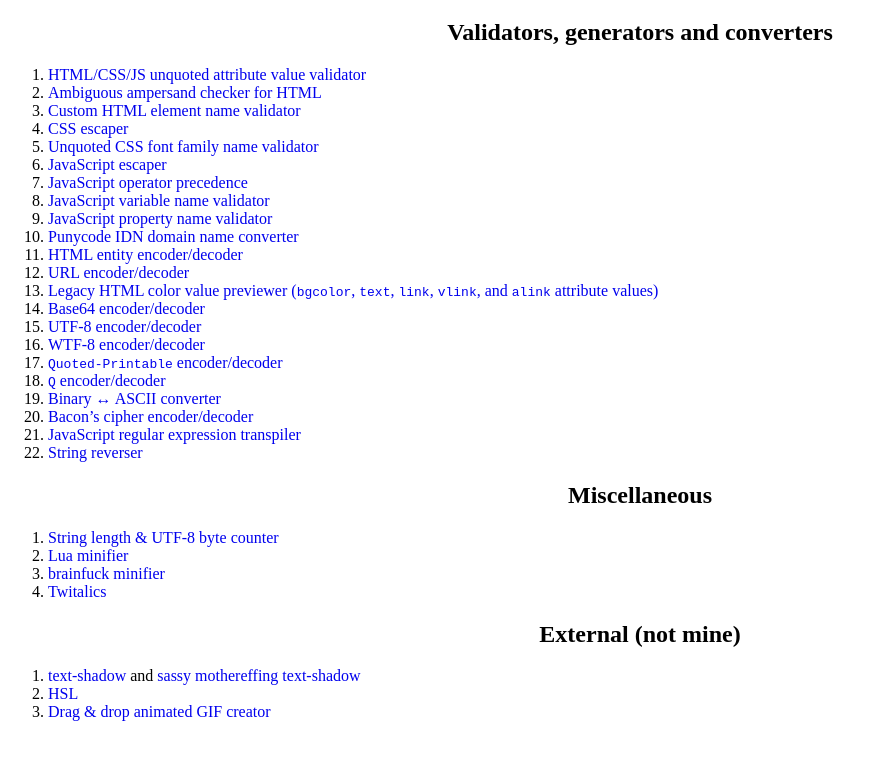
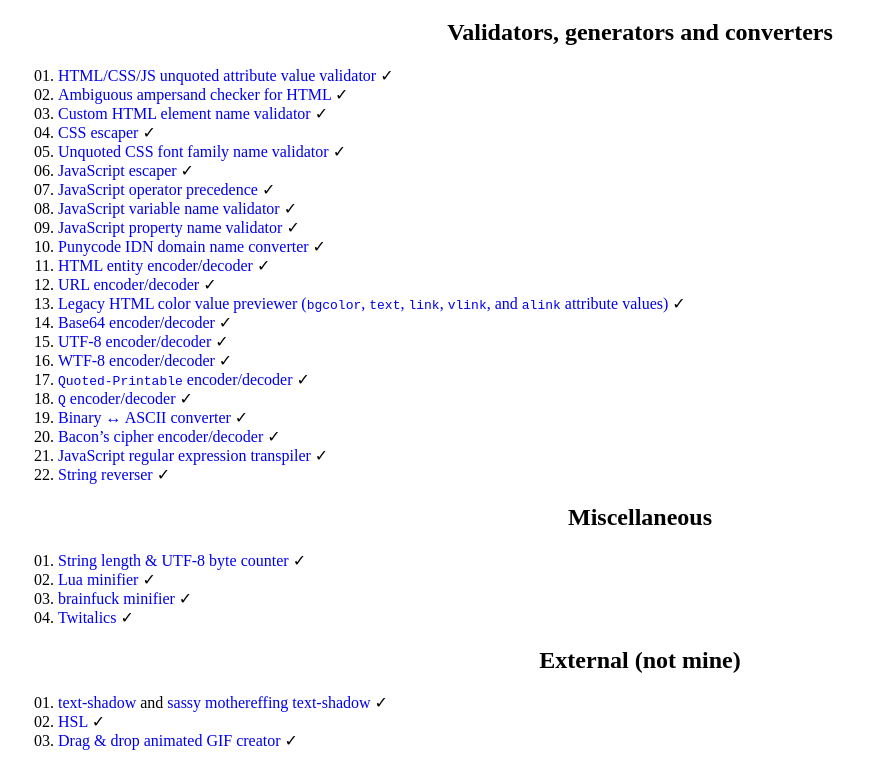
Before and after one commit to RituRajPS-Official/Tools, a plain HTML site: page index.html in a window 1280 px wide. Shown: the part 61-827 px from the top of the page, without its empty margins (0-871 px from the left). Before the commit the page ends 800 px from the top, so only its background shows below. Drawn offline with Linux system fonts and the light colour scheme.

Commit message:
Update style.css

```diff
--- a/assets/style.css
+++ b/assets/style.css
@@ -7,5 +7,11 @@
 }
 
 li{
-    list-style: decimal;
+    list-style: decimal-leading-zero;
+    text-align: left;
+    margin-left: 10px;
 }
+
+li::after {
+  content: ' ✓';
+}
```
